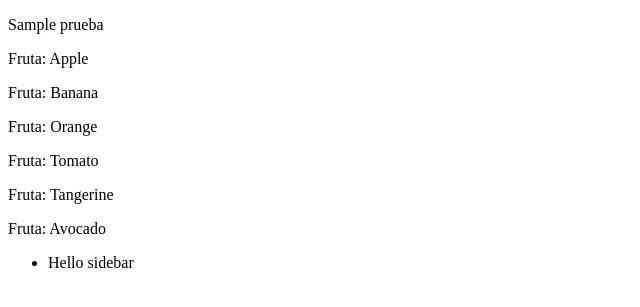
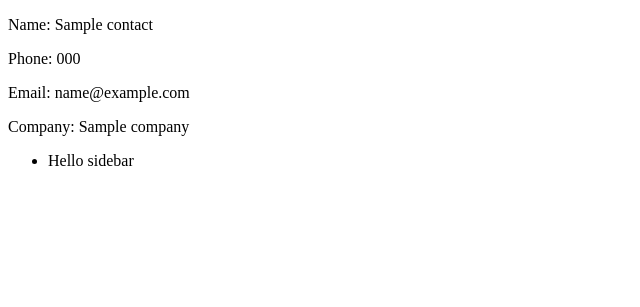
Before and after one commit to saul365/voltDirectory, a PHP site: template app/views/index/index.volt.php in a window 1280 px wide. Shown: the part 115-422 px from the top of the page, without its empty margins (0-640 px from the left). Run offline with PHP 8.4, Linux system fonts and the light colour scheme; the template is opened without the code that fills it: most values are stand-ins (such as "Sample title", 1, 10 or a date in 2020); data that the repository does not hold is empty.

Commit message:
Feat: show the contacts in index page

```diff
--- a/app/controllers/AlgoController.php
+++ b/app/controllers/AlgoController.php
@@ -6,11 +6,11 @@ class AlgoController extends Controller
     public function indexAction()
     {
 
-		$prueba = $this->db->fetchAll(
+		$contacts = $this->db->fetchAll(
     		"SELECT * FROM contacts",
     		\Phalcon\Db\Enum::FETCH_ASSOC
 		);
-		$this->view->setVar('prueba', $prueba);
+		$this->view->setVar('contacts', $contacts);
 		$this->view->setVar('hi', "No creo que funcione");
 		$this->view->render('algo','index');
 
--- a/app/views/index/index.volt.php
+++ b/app/views/index/index.volt.php
@@ -16,12 +16,12 @@
 		</nav>
 		</header>
 		<main>
-			<?php $myArray = ['Apple', 'Banana', 'Orange', 'Tomato', 'Tangerine', 'Avocado']; ?>
-			<p><?= $prueba ?></p>
-			<?php foreach ($myArray as $fruit) { ?>
+			<?php foreach ($contacts as $contact) { ?>
 				<div class="box">
-				<p>Fruta:
-			<?= $fruit ?> </p>
+				<p>Name: <?= $contact['name'] ?></p>
+				<p>Phone: <?= $contact['phone'] ?></p>
+				<p>Email: <?= $contact['email'] ?></p>
+				<p>Company: <?= $contact['company'] ?></p>
 				</div>
 			<?php } ?>
 		</main>
--- a/public/css/style.css
+++ b/public/css/style.css
@@ -40,11 +40,12 @@ header{
 	padding: 0px;
 	color: #684933;
 	width:100%;
+	height:20%;
 }
 
 main{
 	width:75%;
-	height:100%;
+	height:78%;
 	background: #565656;
 	padding:0 0 10px 0;
 	overflow: auto;
@@ -52,7 +53,6 @@ main{
 }
 .box{
 	padding: 5px;
-	height:100px;
 	color: #539191;
 	border: 2px solid;
 	margin: 1px;
@@ -60,7 +60,7 @@ main{
 
 #sidebar{
 	width:20.5rem;
-	height:100%;
+	height:78%;
 	background: #684933;
 	color: #539191;
 	border: thick double #539191;
```
Also changed, not shown: app/controllers/IndexController.php (+5 -2 lines), 1 other file.
